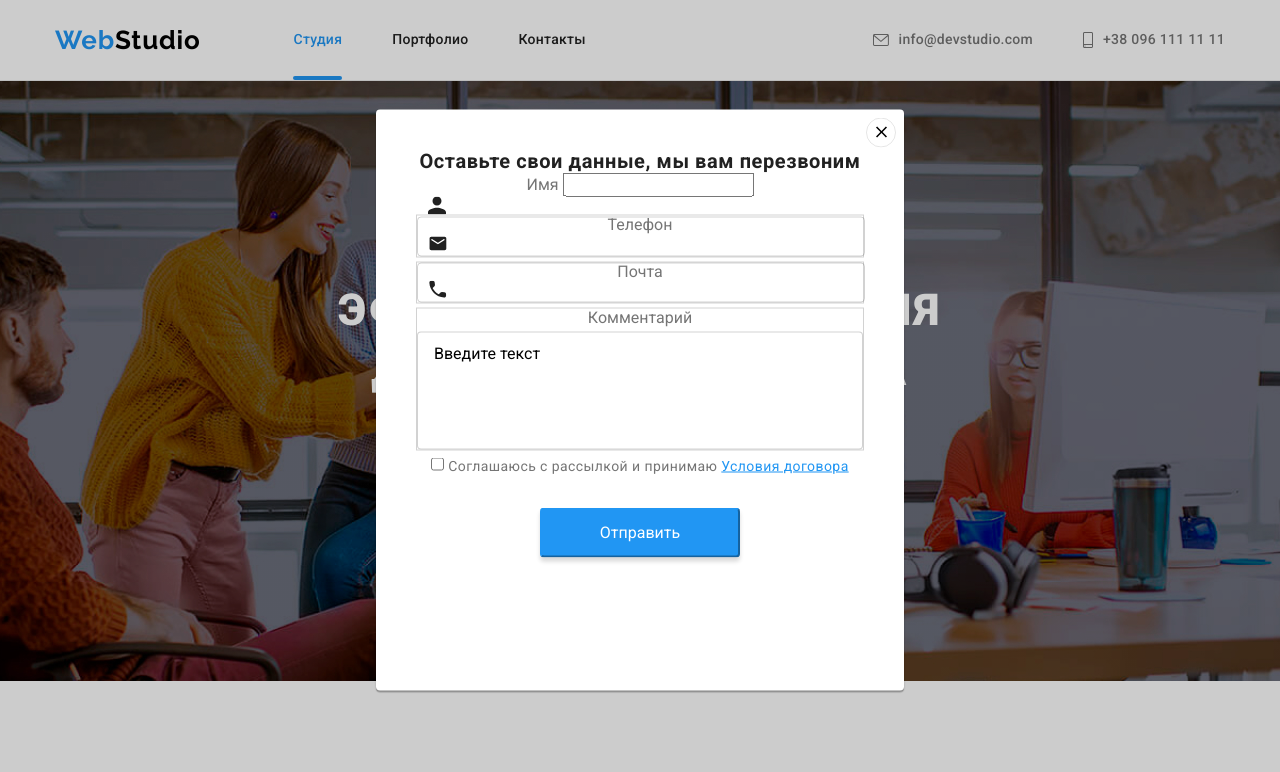
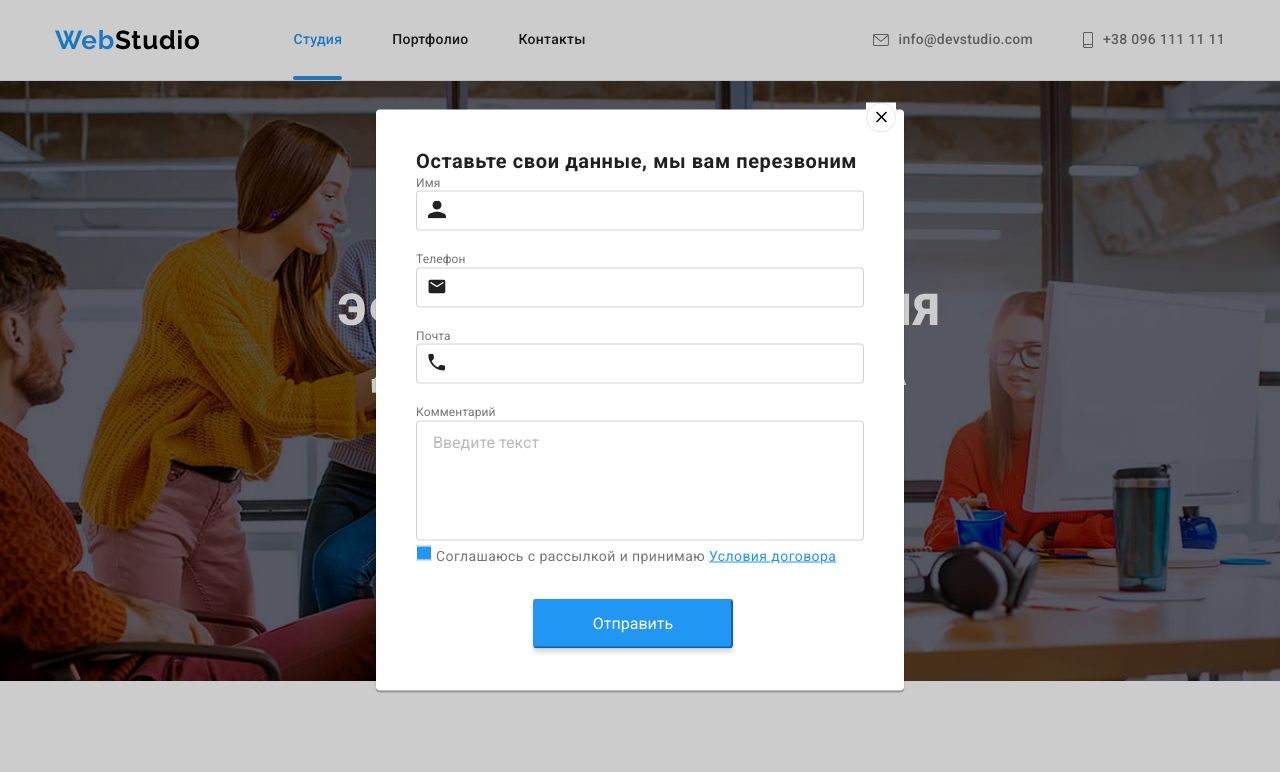
Before and after one commit to tanyazharik/goit-markup-hw-06, a plain HTML site: page index.html in a window 1280 px wide. Both pictures are taken after a click on the button "Заказать услугу". Shown: the top 772 px of the page. Drawn offline with nearby package versions, Linux system fonts and the light colour scheme.

Commit message:
сохраняет изменения

```diff
--- a/css/styles.css
+++ b/css/styles.css
@@ -237,7 +237,7 @@ p {
   padding-top: 200px;
   padding-bottom: 200px;
 
-  text-align: center;
+  /*text-align: center;*/
   background-color: #2f303a;
 }
 
@@ -295,6 +295,7 @@ p {
   position: absolute;
   top: 0;
   right: 0;
+
   display: flex;
   width: 30px;
   height: 30px;
@@ -308,8 +309,13 @@ p {
   background-size: contain;
   top: 8px;
   right: 8px;
+  transform: translateY(-15px);
   border: 0;
   cursor: pointer;
+}
+
+.icon-close:hover {
+  fill: var(--accent-color);
 }
 .form-text {
 
@@ -323,7 +329,30 @@ p {
 
   color: #212121;
 }
+.checkbox {
+  -moz-appearance: none;
+  -webkit-appearance: none;
+  appearance: none;
+  position: absolute;
+}
+.check-icon {
+  display: inline-block;
+  width: 16px;
+  height: 15px;
+  background-color: transparent;
+  background: #2196F3;
+  /*border-radius: 2px;*/
+  border: 0.2px solid #FFFFFF;
+}
 
+.checkbox:checked + .check-icon {
+  background-color: var(--accent-color);
+  background-image: url(../images/check-icon.svg);
+  background-origin: content-box;
+  border-color: transparent;
+  background-size: contain;
+  background-position: center;
+}
 .agree-text {
   font-family: 'Roboto';
   font-style: normal;
@@ -332,6 +361,7 @@ p {
   line-height: 1.71;
   letter-spacing: 0.03em;
 }
+
 agree-text::before {
   content: "";
   display: flex;
@@ -339,8 +369,7 @@ agree-text::before {
   border-color: rgba(33, 33, 33, 1);
   width: 16px;
   height: 15px;
-
-}
+  }
 .bluetext {
   color: var(--accent-color);
   text-decoration: underline;
@@ -382,32 +411,49 @@ agree-text::before {
  border-radius: 4px;
 }
 
-.form-modal input:hover {
-  border: 1px solid #2196F3;
-  }
 
   .label-text {
-    text-align: left;
-  }
-textarea {
-  resize: none;
-}
-.form-modal textarea::placeholder {
-
 
   font-weight: 400;
   font-size: 12px;
   line-height: 1.17;
   letter-spacing: 0.01em;
+
+  color: #757575;
+  }
+textarea {
+  resize: none;
 }
+
+
 .comment {
+
+  min-width: 448px;
+  min-height: 120px;
   padding: 12px 16px;
   border: 1px solid rgba(33, 33, 33, 0.2);
   border-radius: 4px;
+  color: rgba(117, 117, 117, 0.5);
+
 }
+.form-input {
+  width: 100%;
+  height: 40px;
+  border: 1px solid rgba(33, 33, 33, 0.2);
+  box-sizing: border-box;
+  border-radius: 4px;
+  cursor: pointer;
+}
+.form-input:hover,
+.form-input:focus {
+  border-color: var(--accent-color);
+  }
 
+.form-input:hover .form-icon {
+fill: var(--accent-color);
+}
 .form-icon {
-
+  transform: translateY(-30px);
   display: flex;
   margin-left: 12px;
   align-items: center;
@@ -420,12 +466,17 @@ textarea {
   width: 200px;
   height: 50px;
   margin-top: 30px;
+  margin-left: 117px;
+
   color: var(--title);
   background-color: var(--accent-color);
   box-shadow: 0px 4px 4px rgba(0, 0, 0, 0.15);
   border-radius: 4px;
   border-color: var(--accent-color);
   cursor: pointer;
+}
+
+
 }
 /*  Section  */
 
--- a/index.html
+++ b/index.html
@@ -86,7 +86,7 @@
 
         <label class="form-label">
             <span class="label-text">Имя</span>
-        <input class="form-input" type="text" name="name" placeholder=" " />
+        <input class="form-input" type="text" name="name" />
         <svg class="form-icon" width="18" height="18">
             <use href="./images/symbol-defs.svg#icon-person-icon"></use>
         </svg>
@@ -94,36 +94,34 @@
 
 
 
-        <div class="form-modal">
+
         <label class="form-label">
             <span class="label-text">Телефон</span>
-         <input type="tel" name="phone_number" />
+         <input class="form-input" type="tel" name="phone_number" />
         <svg class="form-icon" width="18" height="18">
             <use href="./images/symbol-defs.svg#icon-phone-icon"></use>
         </svg>
         </label>
 
-        </div>
 
-        <div class="form-modal">
+
         <label class="form-label">
             <span class="label-text">Почта</span>
-            <input type="email" name="email" />
+            <input class="form-input" type="email" name="email" />
         <svg class="form-icon" width="18" height="18">
             <use href="./images/symbol-defs.svg#icon-mail-icon"></use>
         </svg>
         </label>
-        </div>
-
-        <div class="form-modal">
-        <label for="">Комментарий</label>
-         <textarea name="комментарий" rows="5" placeholder class="comment">Введите текст</textarea>
 
 
-        </div>
 
-            <input type="checkbox" name="" id=" " value="" />
-        <label for="" >
+        <label class="label-text">Комментарий</label>
+         <textarea name="комментарий" rows="5"class="comment">Введите текст
+             </textarea>
+        <label class="check-text">
+        <input class="checkbox" type="checkbox" name="check" value="check"/>
+        <span class="check-icon"></span>
+
             <span class="agree-text">Cоглашаюсь с рассылкой и принимаю</span>
             <span class="agree-text bluetext">Условия договора</span>
         </label>
```
Also changed, not shown: images/check-icon.svg (added), images/i-check.svg (added), images/icon-check.svg (deleted).
